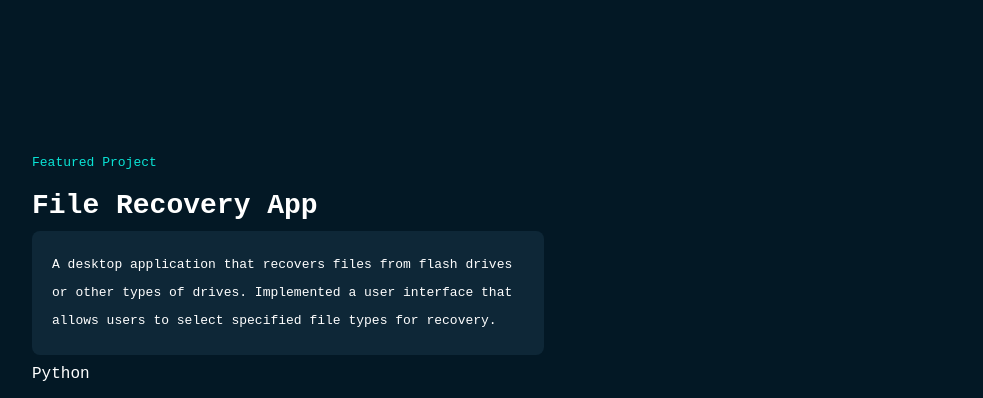
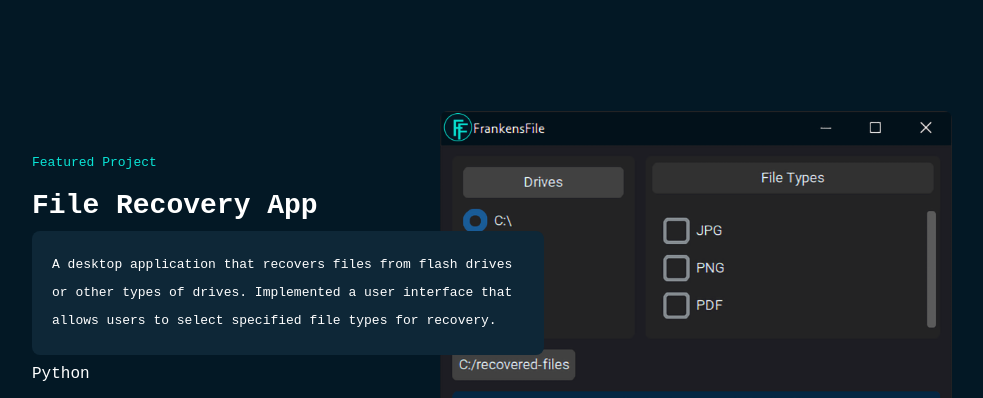
Before and after one commit to lerry30/imlerrysamson, a plain HTML site: page index.html in a window 1280 px wide. Shown: the part 910-1308 px from the top of the page, without its empty margins (148-1131 px from the left). Drawn offline with Linux system fonts and the light colour scheme.

Commit message:
Add image for my projects section

```diff
--- a/index.html
+++ b/index.html
@@ -99,7 +99,7 @@
                             </div>
                         </div>
 
-                        <!-- <img src="img/desktop-image.jpg" alt=""> -->
+                        <img src="img/frankensfile.png" alt="FrankensFile Recovery App">
                     </li>
                     <li class="card-project">
                         <div class="card">
```
Also changed, not shown: img/frankensfile.png (added).
